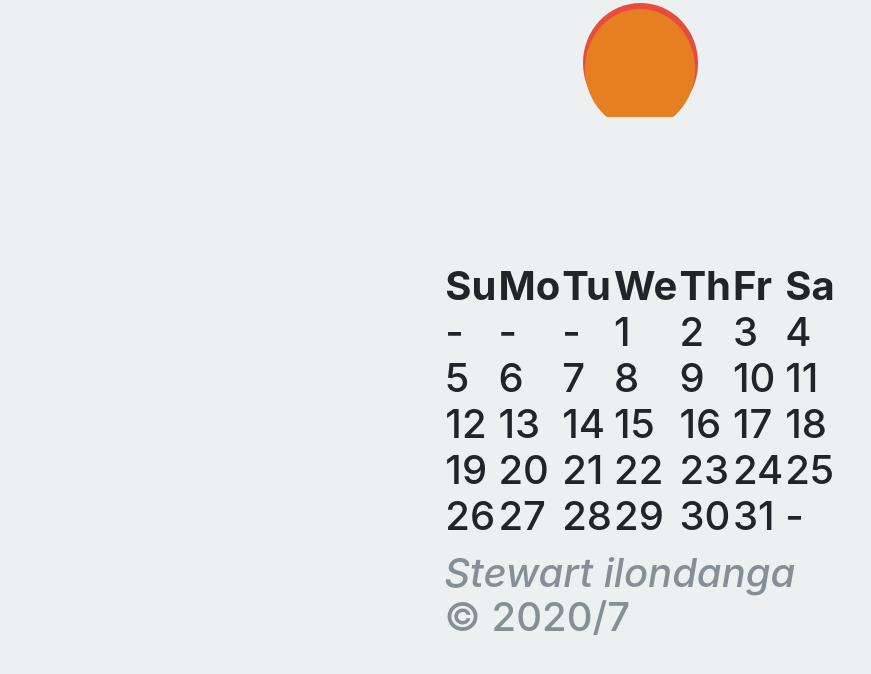
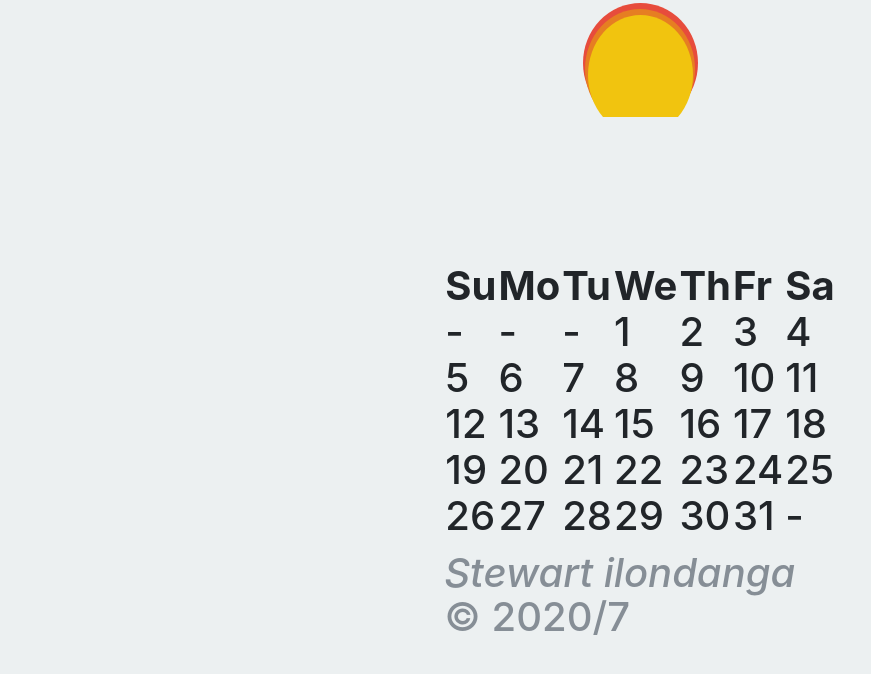
Before and after one commit to stewilondanga/rainbow-check, a plain HTML site: page index.html in a window 1280 px wide. Shown: the part 72-746 px from the top of the page, without its empty margins (0-871 px from the left). Drawn offline with nearby package versions, Linux system fonts and the light colour scheme.

Commit message:
add css/styles.css

```diff
--- a/css/styles.css
+++ b/css/styles.css
@@ -94,7 +94,7 @@ body {
   animation-delay: .3s;
 }
 
-/*.checkbow .checkbox ~ .rainbow > .bow:nth-child(3) {
+.checkbow .checkbox~.rainbow>.bow:nth-child(3) {
   top: 18px;
   left: 7.5px;
   width: 105px;
@@ -102,7 +102,8 @@ body {
   background-color: #f1c40f;
   z-index: 3;
 }
-.checkbow .checkbox ~ .rainbow > .bow:nth-child(3):not(.empty) {
+
+/*.checkbow .checkbox ~ .rainbow > .bow:nth-child(3):not(.empty) {
   -webkit-animation-delay: .4s;
           animation-delay: .4s;
 }
```
